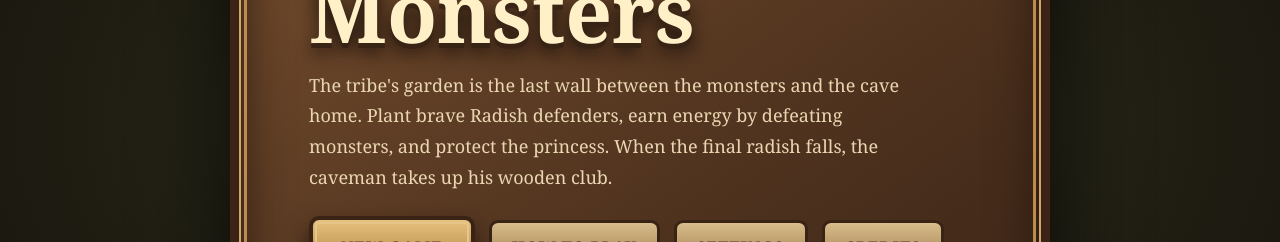
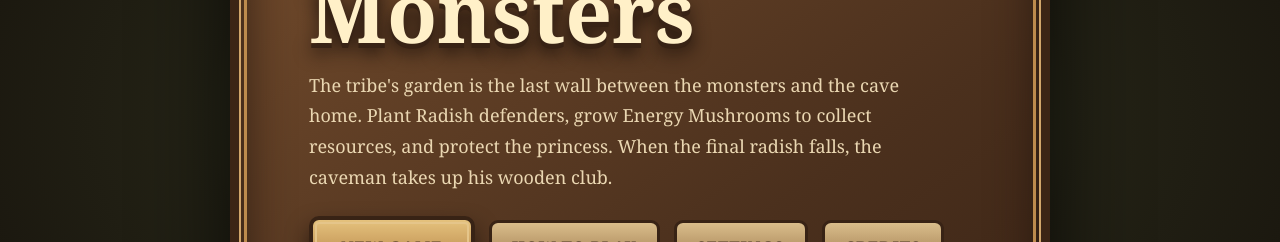
Before and after one commit to waelkamira/FarmVsMonsters, a Next.js app in the folder web/: page / in a window 1280 px wide. Shown: the part 283-525 px from the top of the page. Built offline with nearby package versions, Linux system fonts and the light colour scheme.

Commit message:
Mention energy mushrooms in main menu

```diff
--- a/web/app/page.js
+++ b/web/app/page.js
@@ -8,7 +8,7 @@ export default function HomePage() {
         <h1>Farm <span>Vs</span> Monsters</h1>
         <p className="home-copy">
           The tribe's garden is the last wall between the monsters and the cave home.
-          Plant brave Radish defenders, earn energy by defeating monsters, and protect the princess.
+          Plant Radish defenders, grow Energy Mushrooms to collect resources, and protect the princess.
           When the final radish falls, the caveman takes up his wooden club.
         </p>
         <nav className="menu-actions" aria-label="Main menu">
```
